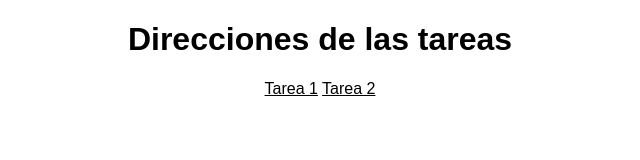
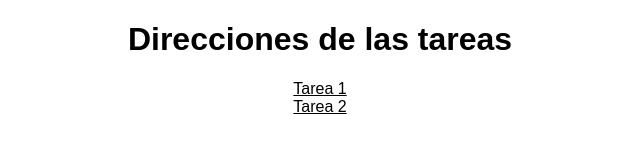
Before and after one commit to Ignaciocr10/Ignaciocr11.github.io, a plain HTML site: page index.html in a window 1280 px wide. Shown: the whole page, without its empty margins (320-960 px from the left). Drawn offline with Linux system fonts and the light colour scheme.

Commit message:
Update index.html

```diff
--- a/index.html
+++ b/index.html
@@ -5,15 +5,18 @@
     <meta name="viewport" content="width=device-width, initial-scale=1.0">
     <title>Homerwork Direccion</title>
     <link rel="stylesheet" href="styles.css">
-        <link rel = "icon" href="logo.png">
+    <link rel = "icon" href="logo.png" type="image/x-icon">
 </head>
 <body>
     <main>
         <h1>Direcciones de las tareas</h1>
     </main>
-
+<div class = "notebook">
 <a href = "tarea1.html" class="one">Tarea 1</a>
-<a href = "tarea2.html" class="two">Tarea 2</a>
+</div>
+<div class = "notebook">
+    <a href = "tarea2.html" class="two">Tarea 2</a>
+</div>
 
 </body>
 </html>
```
